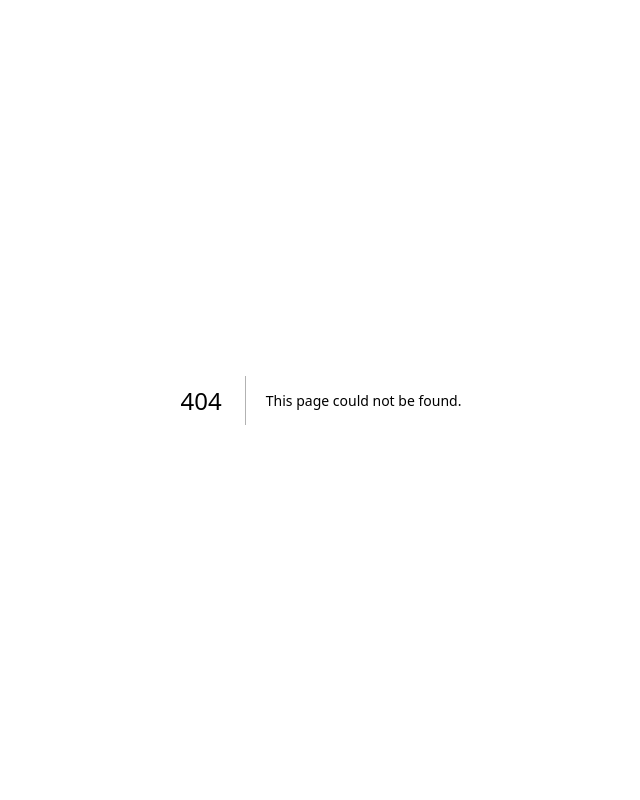
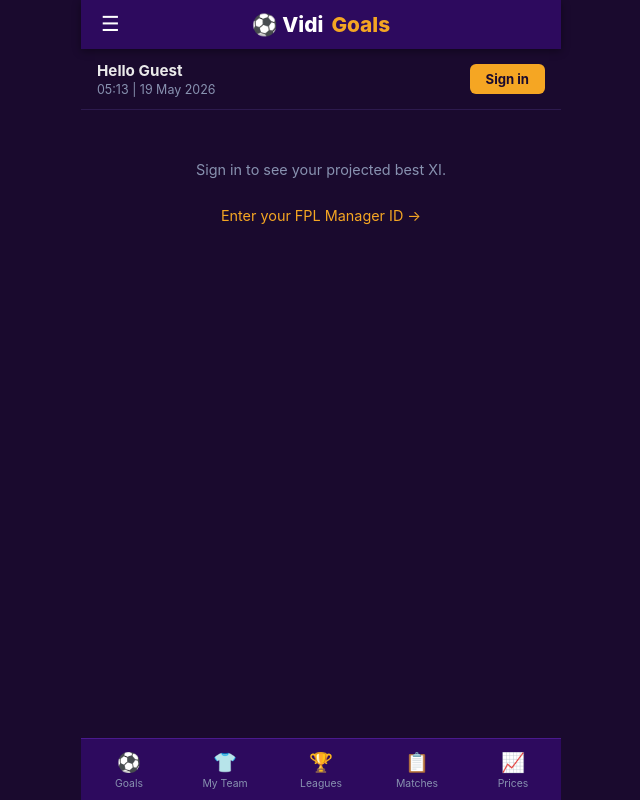
Before and after one commit to Lloyd147/Vidigoals, a Next.js app in the folder Vidigoals/Vidigoals/vidigoals-master/frontend/web-app/: page /projections in a window 1280 px wide. Before the commit this address had no page. Shown: the whole page, without its empty margins (319-959 px from the left). Built offline with nearby package versions, Linux system fonts and the light colour scheme.

Commit message:
Add dedicated Projections page with pitch view, breakdown table, FDR colours

```diff
--- a/Vidigoals/Vidigoals/vidigoals-master/frontend/web-app/src/components/AppShell.js
+++ b/Vidigoals/Vidigoals/vidigoals-master/frontend/web-app/src/components/AppShell.js
@@ -308,7 +308,7 @@ export default function AppShell({ user, page, isLive, onLogout, children }) {
           <MenuLink href="/" active={page === 'feed' ? 1 : 0}>FPL Goal Feed</MenuLink>
           <MenuLink href={user ? '/my-team?tab=points' : '/signin'} active={page === 'my-team' ? 1 : 0}>My Team Points</MenuLink>
           <MenuLink href={user ? '/my-team?tab=odds' : '/signin'} active={0}>My Player Odds</MenuLink>
-          <MenuLink href={user ? '/my-team?tab=projections' : '/signin'} active={0}>Player Projections</MenuLink>
+          <MenuLink href={user ? '/projections' : '/signin'} active={page === 'projections' ? 1 : 0}>Player Projections</MenuLink>
           <MenuLink href="/leaderboard" active={page === 'leaderboard' ? 1 : 0}>VidiGoals Leaderboard</MenuLink>
           <MenuLink href="/leaderboard?tab=myleagues" active={0}>My Leagues</MenuLink>
           <MenuLink href="/matches" active={page === 'matches' ? 1 : 0}>Matches</MenuLink>
--- /dev/null
+++ b/Vidigoals/Vidigoals/vidigoals-master/frontend/web-app/src/pages/projections.js
@@ -0,0 +1,194 @@
+import { useState, useEffect } from 'react';
+import Head from 'next/head';
+import styled, { createGlobalStyle } from 'styled-components';
+import AppShell from '../components/AppShell';
+import TeamPitchView from '../components/TeamPitchView';
+
+const GlobalStyle = createGlobalStyle`
+  *, *::before, *::after { box-sizing: border-box; margin: 0; padding: 0; }
+  body {
+    font-family: -apple-system, BlinkMacSystemFont, 'Segoe UI', Roboto, sans-serif;
+    background: #1a0a2e;
+    color: #eaeaea;
+    min-height: 100vh;
+  }
+`;
+
+const Wrapper = styled.div`
+  max-width: 480px;
+  margin: 0 auto;
+  min-height: 100vh;
+  display: flex;
+  flex-direction: column;
+  background: #1a0a2e;
+`;
+
+const Content = styled.div`
+  flex: 1;
+  overflow-y: auto;
+  padding-bottom: 70px;
+`;
+
+const StatusMsg = styled.div`
+  text-align: center;
+  padding: 3rem 1rem;
+  color: #8892b0;
+  font-size: 0.9rem;
+  line-height: 1.6;
+  a { color: #f5a623; text-decoration: none; }
+`;
+
+const BottomNav = styled.nav`
+  position: fixed;
+  bottom: 0;
+  left: 50%;
+  transform: translateX(-50%);
+  width: 100%;
+  max-width: 480px;
+  background: #2d0a5e;
+  display: flex;
+  border-top: 1px solid #4a1a8e;
+  z-index: 9999;
+`;
+
+const NavItem = styled.a`
+  flex: 1; display: flex; flex-direction: column;
+  align-items: center; justify-content: center;
+  padding: 0.6rem 0.25rem; text-decoration: none;
+  color: ${({ active }) => (active ? '#f5a623' : '#8892b0')};
+  font-size: 0.65rem; gap: 3px;
+  border-top: 2px solid ${({ active }) => (active ? '#f5a623' : 'transparent')};
+  &:hover { color: #f5a623; }
+`;
+
+const NavIcon = styled.span`font-size: 1.2rem;`;
+
+export default function Projections() {
+  const [user, setUser] = useState(null);
+  const [data, setData] = useState(null);
+  const [loading, setLoading] = useState(true);
+  const [error, setError] = useState(null);
+
+  useEffect(() => {
+    try {
+      const stored = localStorage.getItem('vidigoals_user');
+      if (stored) setUser(JSON.parse(stored));
+      else setLoading(false);
+    } catch { setLoading(false); }
+  }, []);
+
+  useEffect(() => {
+    if (!user?.id) return;
+    fetch(`/api/projections?id=${user.id}`)
+      .then(r => r.ok ? r.json() : Promise.reject(r.statusText))
+      .then(d => { setData(d); setLoading(false); })
+      .catch(e => { setError(typeof e === 'string' ? e : e.message); setLoading(false); });
+  }, [user]);
+
+  const handleLogout = () => {
+    localStorage.removeItem('vidigoals_user');
+    setUser(null);
+  };
+
+  // Difficulty colour
+  function fdrColor(d) {
+    if (d <= 2) return '#48bb78';
+    if (d === 3) return '#8892b0';
+    if (d === 4) return '#f5a623';
+    return '#fc8181';
+  }
+
+  return (
+    <>
+      <Head>
+        <title>Player Projections — VidiGoals</title>
+        <meta name="viewport" content="width=device-width, initial-scale=1" />
+      </Head>
+      <GlobalStyle />
+      <Wrapper>
+        <AppShell user={user} page="projections" onLogout={handleLogout}>
+          <Content>
+            {!user && !loading && (
+              <StatusMsg>Sign in to see your projected best XI.<br /><br /><a href="/signin">Enter your FPL Manager ID →</a></StatusMsg>
+            )}
+
+            {loading && user && <StatusMsg>Calculating projections…</StatusMsg>}
+            {error && <StatusMsg>Could not load projections.<br />{error}</StatusMsg>}
+
+            {data && (
+              <>
+                {/* Header */}
+                <div style={{ padding: '1rem', textAlign: 'center', borderBottom: '1px solid #4a1a8e' }}>
+                  <div style={{ fontSize: '0.7rem', color: '#8892b0', textTransform: 'uppercase', letterSpacing: '0.5px' }}>Gameweek {data.gameweek} Projected Best XI</div>
+                  <div style={{ fontSize: '2rem', fontWeight: 800, color: '#f5a623', marginTop: '0.25rem' }}>{data.totalProjected} pts</div>
+                  <div style={{ fontSize: '0.65rem', color: '#8892b0', marginTop: '0.25rem' }}>Based on fixture difficulty, form, odds & availability</div>
+                </div>
+
+                {/* Pitch view with projected points */}
+                <TeamPitchView picks={{ starting: data.starting.map(p => ({
+                  ...p,
+                  element: p.id,
+                  element_type: p.position,
+                  web_name: p.name,
+                  team_id: p.teamId,
+                  is_captain: false,
+                  is_vice_captain: false,
+                  multiplier: 1,
+                  event_points: p.projectedPoints,
+                  fixture: p.fixture,
+                  fixtureLive: false,
+                })), bench: data.bench.map(p => ({
+                  ...p,
+                  element: p.id,
+                  element_type: p.position,
+                  web_name: p.name,
+                  team_id: p.teamId,
+                  is_captain: false,
+                  is_vice_captain: false,
+                  multiplier: 1,
+                  event_points: p.projectedPoints,
+                  fixture: p.fixture,
+                  fixtureLive: false,
+                })) }} gw={data.gameweek} />
+
+                {/* Detailed breakdown table */}
+                <div style={{ padding: '0.75rem' }}>
+                  <div style={{ fontSize: '0.72rem', fontWeight: 700, color: '#8892b0', textTransform: 'uppercase', marginBottom: '0.5rem' }}>Projection Breakdown</div>
+                  <div style={{ display: 'flex', padding: '0.4rem 0.5rem', fontSize: '0.6rem', fontWeight: 700, color: '#6b7280', borderBottom: '1px solid #4a1a8e' }}>
+                    <span style={{ width: '30px' }}>Pos</span>
+                    <span style={{ flex: 1 }}>Player</span>
+                    <span style={{ width: '55px', textAlign: 'center' }}>Fixture</span>
+                    <span style={{ width: '35px', textAlign: 'center' }}>FDR</span>
+                    <span style={{ width: '35px', textAlign: 'center' }}>Form</span>
+                    <span style={{ width: '45px', textAlign: 'right' }}>Proj</span>
+                  </div>
+                  {[...data.starting, ...data.bench].map((p, i) => (
+                    <div key={p.id} style={{ display: 'flex', alignItems: 'center', padding: '0.5rem', borderBottom: '1px solid #2d1a4e', opacity: i >= data.starting.length ? 0.5 : 1 }}>
+                      <span style={{ width: '30px', fontSize: '0.65rem', color: '#8892b0', fontWeight: 700 }}>{p.posLabel}</span>
+                      <div style={{ flex: 1 }}>
+                        <div style={{ fontWeight: 700, fontSize: '0.8rem', color: '#eaeaea' }}>{p.name}</div>
+                        <div style={{ fontSize: '0.58rem', color: '#8892b0' }}>{p.teamShort}</div>
+                      </div>
+                      <span style={{ width: '55px', textAlign: 'center', fontSize: '0.68rem', color: '#8892b0' }}>{p.fixture}</span>
+                      <span style={{ width: '35px', textAlign: 'center', fontSize: '0.7rem', fontWeight: 700, color: fdrColor(p.difficulty) }}>{p.difficulty}</span>
+                      <span style={{ width: '35px', textAlign: 'center', fontSize: '0.7rem', color: '#8892b0' }}>{p.form}</span>
+                      <span style={{ width: '45px', textAlign: 'right', fontWeight: 700, fontSize: '0.85rem', color: '#f5a623' }}>{p.projectedPoints}</span>
+                    </div>
+                  ))}
+                </div>
+              </>
+            )}
+          </Content>
+        </AppShell>
+
+        <BottomNav>
+          <NavItem href="/"><NavIcon>⚽</NavIcon>Goals</NavItem>
+          <NavItem href={user ? '/my-team' : '/signin'}><NavIcon>👕</NavIcon>My Team</NavItem>
+          <NavItem href="/leaderboard"><NavIcon>🏆</NavIcon>Leagues</NavItem>
+          <NavItem href="/matches"><NavIcon>📋</NavIcon>Matches</NavItem>
+          <NavItem href="/price-changes"><NavIcon>📈</NavIcon>Prices</NavItem>
+        </BottomNav>
+      </Wrapper>
+    </>
+  );
+}
```
